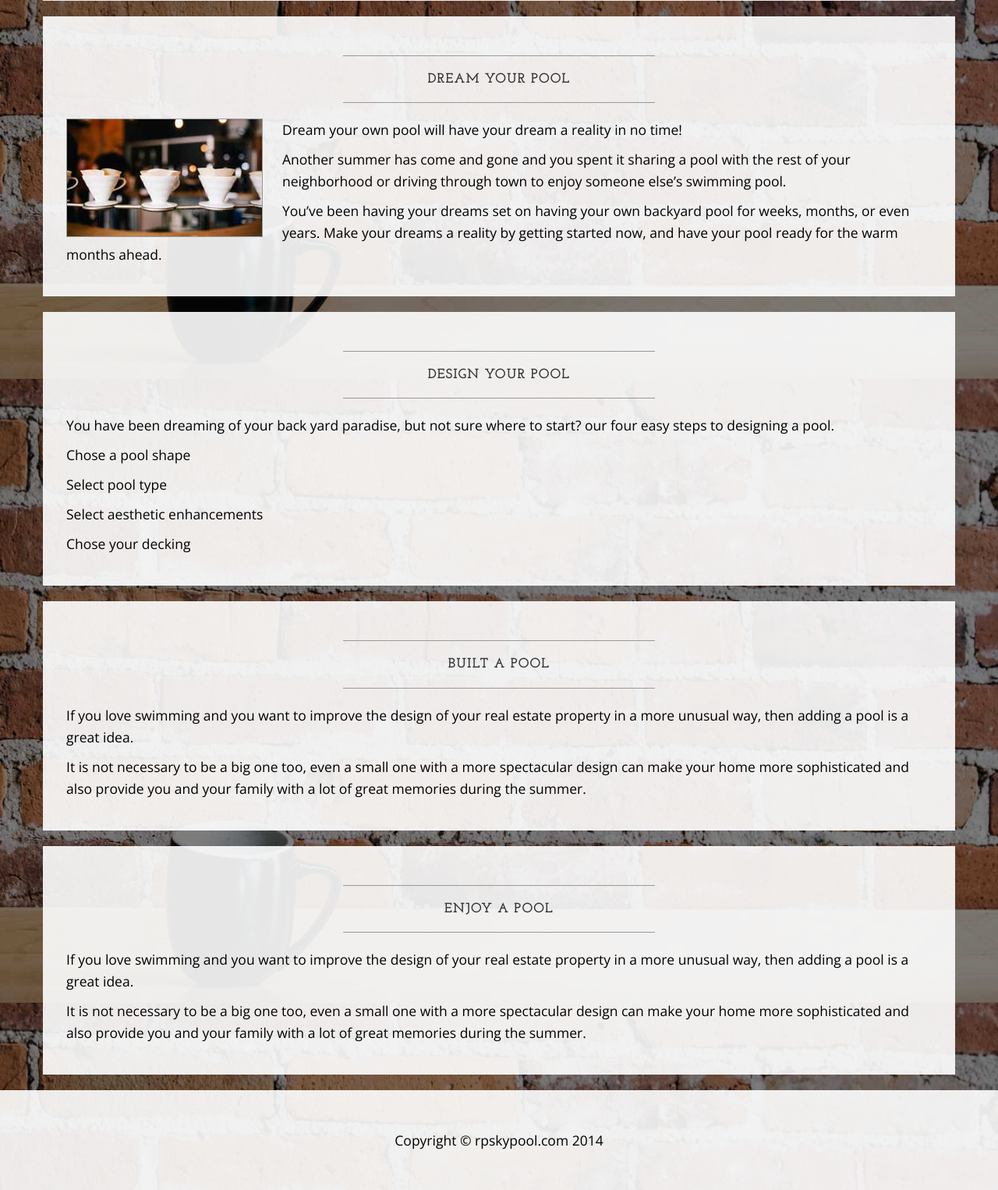
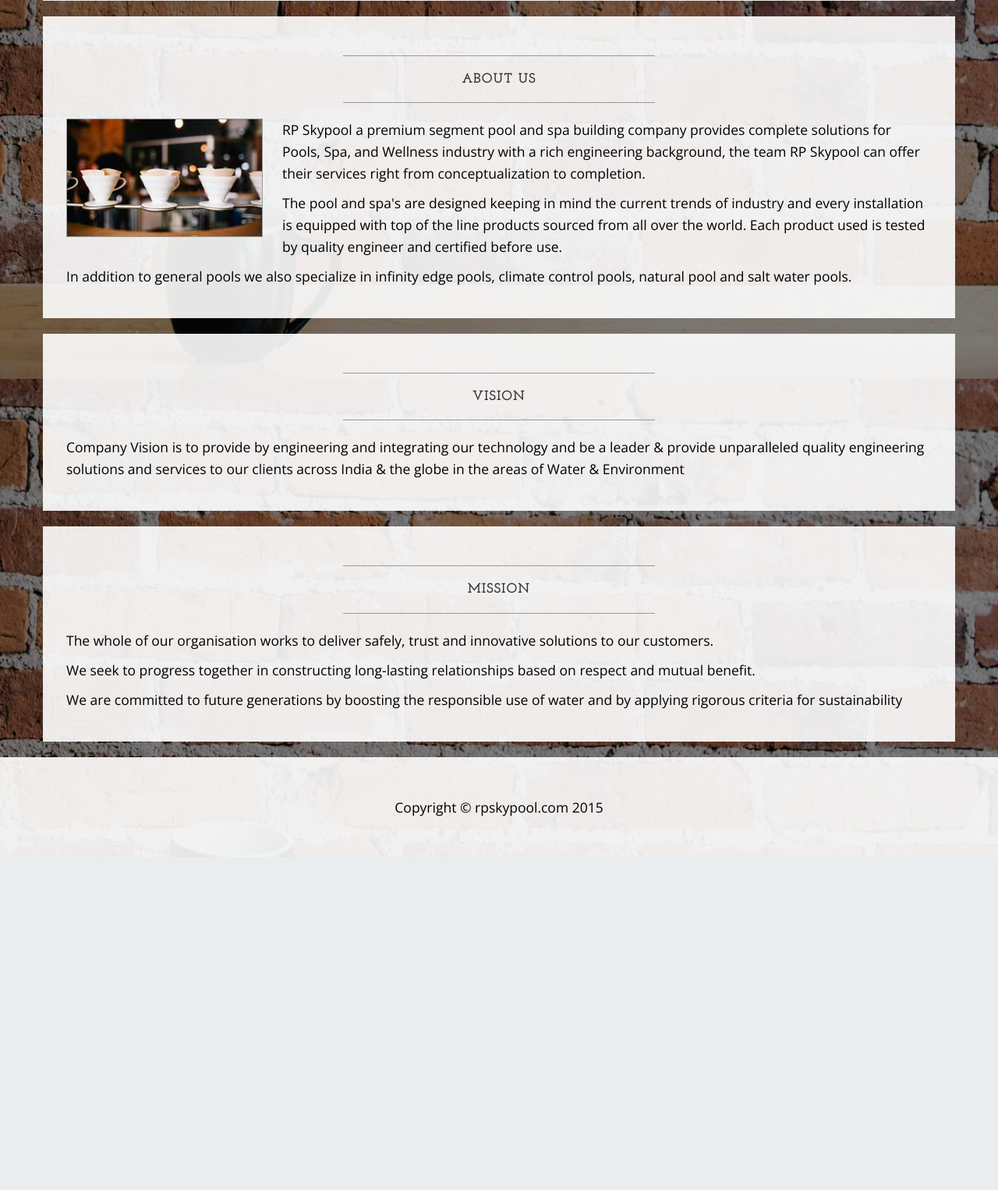
Before and after one commit to Sandhya7263/RPskypool, a Rails app: page /home in a window 1280 px wide. Shown: the part 1114-2640 px from the top of the page at 78% size. After the commit the page ends 2161 px from the top, so only its background shows below. Run offline with Rails 7, Linux system fonts and the light colour scheme; style sheets or scripts are compiled from the project's sources.

Commit message:
home page changes

```diff
--- a/app/views/home/index.html.erb
+++ b/app/views/home/index.html.erb
@@ -43,12 +43,6 @@
           <small>Welcome to</small>
         </h2>
         <h1 class="brand-name">RP Skypool</h1>
-<%#*<hr class="tagline-divider"/>%>
-<%#*<h2>%>
-<%#*<small>By%>
-<%#*<strong>Rateesh&nbsp;& &nbspPradeep</strong>%>
-<%#*</small>%>
-<%#*</h2>%>
       </div>
     </div>
   </div>
@@ -58,17 +52,14 @@
       <div class="col-lg-12">
         <hr/>
         <h2 class="intro-text text-center">
-          <strong>Dream Your Pool</strong>
+          <strong>About Us</strong>
         </h2>
         <hr/>
         <img class="img-responsive img-border img-left" src="../../assets/intro-pic.jpg" alt=""/>
         <hr class="visible-xs"/>
-        <p>Dream your own pool will have your dream a reality in no time!</p>
-        <p>Another summer has come and gone and you spent it sharing a pool with the rest of your neighborhood or driving through town to enjoy someone else’s swimming pool. </p>
-        <p>You’ve been having your dreams set on having your own backyard pool for weeks, months, or even years. Make your dreams a reality by getting started now, and have your pool ready for the warm months ahead.</p>
-<%#*<p>The boxes used in this template are nested inbetween a normal Bootstrap row and the start of your column layout. The boxes will be full-width boxes, so if you want to make them smaller then you will need to customize.</p>%>
-<%#*<p>A huge thanks to <a href="http://join.deathtothestockphoto.com/" target="_blank">Death to the Stock Photo</a> for allowing us to use the beautiful photos that make this template really come to life. When using this template, make sure your photos are decent. Also make sure that the file size on your photos is kept to a minumum to keep load times to a minimum.</p>%>
-<%#*<p>Lorem ipsum dolor sit amet, consectetur adipiscing elit. Nunc placerat diam quis nisl vestibulum dignissim. In hac habitasse platea dictumst. Interdum et malesuada fames ac ante ipsum primis in faucibus. Pellentesque habitant morbi tristique senectus et netus et malesuada fames ac turpis egestas.</p>%>
+        <p>RP Skypool a premium segment pool and spa building company provides complete solutions for Pools, Spa, and Wellness industry with a rich engineering background, the team RP Skypool can offer their services right from conceptualization to completion.</p>
+        <p>The pool and spa's are designed keeping in mind the current trends of industry and every installation is equipped with top of the line products sourced from all over the world. Each product used is tested by quality engineer and certified before use. </p>
+        <p>In addition to general pools we also specialize in infinity edge pools, climate control pools, natural pool and salt water pools.</p>
       </div>
     </div>
   </div>
@@ -79,14 +70,10 @@
       <div class="col-lg-12">
         <hr/>
         <h2 class="intro-text text-center">
-          <strong>Design your Pool</strong>
+          <strong>Vision</strong>
         </h2>
         <hr/>
-        <p>You have been dreaming of your back yard paradise, but not sure where to start? our four easy steps to designing a pool.  </p>
-        <p>Chose a pool shape</p>
-        <p>Select pool type</p>
-        <p>Select aesthetic enhancements</p>
-        <p>Chose your decking</p>
+        <p>Company Vision is to provide by engineering and integrating our technology and be a leader & provide unparalleled quality engineering solutions and services to our clients across India & the globe in the areas of Water & Environment</p>
       </div>
     </div>
   </div>
@@ -98,30 +85,16 @@
       <div class="col-lg-12">
         <hr/>
         <h2 class="intro-text text-center">
-          <strong>Built a Pool</strong>
+          <strong>Mission</strong>
         </h2>
         <hr/>
-        <p>If you love swimming and you want to improve the design of your real estate property in a more unusual way, then adding a pool is a great idea.</p>
-        <p>It is not necessary to be a big one too, even a small one with a more spectacular design can make your home more sophisticated and also provide you and your family with a lot of great memories during the summer.</p>
-
+        <p>The whole of our organisation works to deliver safely, trust and innovative solutions to our customers. </p>
+        <p>We seek to progress together in constructing long-lasting relationships based on respect and mutual benefit. </p>
+        <p>We are committed to future generations by boosting the responsible use of water and by applying rigorous criteria for sustainability</p>
       </div>
     </div>
   </div>
 
-  <div class="row">
-    <div class="box">
-      <div class="col-lg-12">
-        <hr/>
-        <h2 class="intro-text text-center">
-          <strong>Enjoy a Pool</strong>
-        </h2>
-        <hr/>
-        <p>If you love swimming and you want to improve the design of your real estate property in a more unusual way, then adding a pool is a great idea.</p>
-        <p>It is not necessary to be a big one too, even a small one with a more spectacular design can make your home more sophisticated and also provide you and your family with a lot of great memories during the summer.</p>
-
-      </div>
-    </div>
-  </div>
 
 </div>
 <!-- /.container -->
--- a/app/views/layouts/application.html.erb
+++ b/app/views/layouts/application.html.erb
@@ -19,7 +19,6 @@
       <img class="img-responsive logo-img" src="../../assets/logo.jpg" alt=""/>
     </div>
     <div class="address-bar"></div>
-
     <!-- Navigation -->
   <nav class="navbar navbar-default" role="navigation">
     <div class="container">
@@ -65,7 +64,7 @@
     <div class="container">
       <div class="row">
         <div class="col-lg-12 text-center">
-          <p>Copyright &copy; rpskypool.com 2014</p>
+          <p>Copyright &copy; rpskypool.com 2015</p>
         </div>
       </div>
     </div>
```
